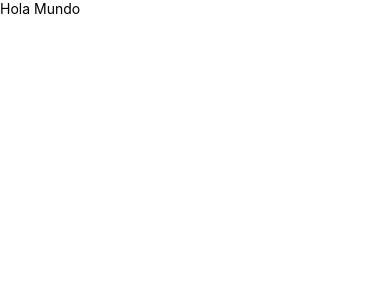
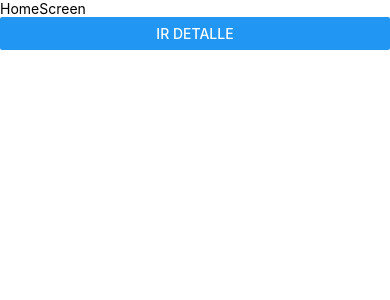
Before and after one commit to Paserno/RN-PeliApp, a React Native app: screen /HomeScreen in a window 390 px wide. Shown: the top 300 px of the page. Built offline with nearby package versions, Linux system fonts and the light colour scheme.

Commit message:
Navegación entre Pantallas

```diff
--- a/App.tsx
+++ b/App.tsx
@@ -1,11 +1,14 @@
+import 'react-native-gesture-handler';
+
 import React from 'react';
-import { Text, View } from 'react-native';
+import { NavigationContainer } from '@react-navigation/native';
+import { Navigation } from './src/navigation/Navigation';
 
 const App = () => {
   return (
-    <View>
-      <Text>Hola Mundo</Text>
-    </View>
+    <NavigationContainer>
+      <Navigation />
+    </NavigationContainer>
   )
 }
 
--- /dev/null
+++ b/src/navigation/Navigation.tsx
@@ -0,0 +1,22 @@
+import React from 'react';
+import { createStackNavigator } from '@react-navigation/stack';
+import { HomeScreen } from '../screens/HomeScreen';
+import { DetailScreen } from '../screens/DetailScreen';
+
+const Stack = createStackNavigator();
+
+export const Navigation = () => {
+  return (
+    <Stack.Navigator
+      screenOptions={{
+        headerShown: false,
+        cardStyle:{
+          backgroundColor: 'white'
+        }
+      }}
+    >
+      <Stack.Screen name="HomeScreen" component={HomeScreen} />
+      <Stack.Screen name="DetailScreen" component={DetailScreen} />
+    </Stack.Navigator>
+  );
+}
--- /dev/null
+++ b/src/screens/DetailScreen.tsx
@@ -0,0 +1,10 @@
+import React from 'react'
+import { View, Text } from 'react-native';
+
+export const DetailScreen = () => {
+  return (
+    <View>
+        <Text>DetailScreen</Text>
+    </View>
+  )
+}
--- /dev/null
+++ b/src/screens/HomeScreen.tsx
@@ -0,0 +1,19 @@
+import { CommonActions, useNavigation } from '@react-navigation/native';
+import React from 'react'
+import { View, Text, Button } from 'react-native';
+
+export const HomeScreen = () => {
+
+  const navigation = useNavigation();
+
+  return (
+    <View>
+        <Text>HomeScreen</Text>
+
+        <Button
+          title='ir detalle'
+          onPress={ () => navigation.dispatch(CommonActions.navigate({name: 'DetailScreen'})) }
+        />
+    </View>
+  )
+}
```
Also changed, not shown: package.json (+7 -1 lines), 3 other files (tests, documents, lock files or other folders).
